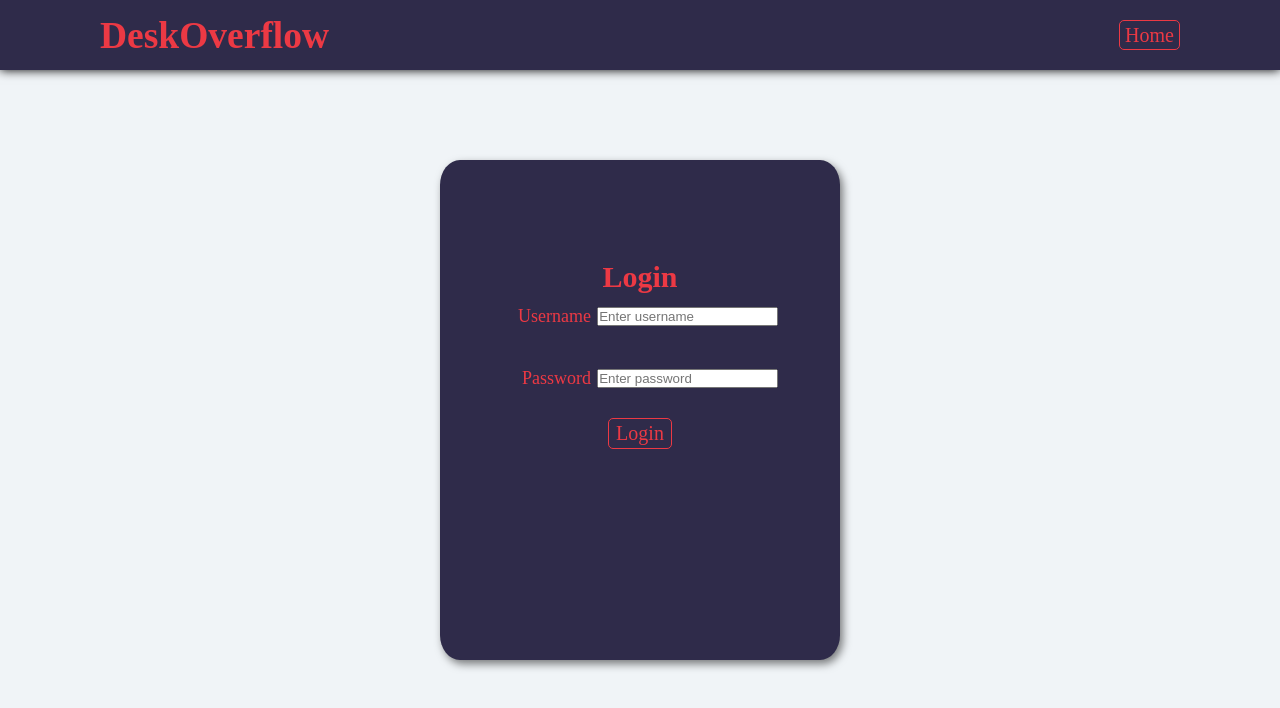
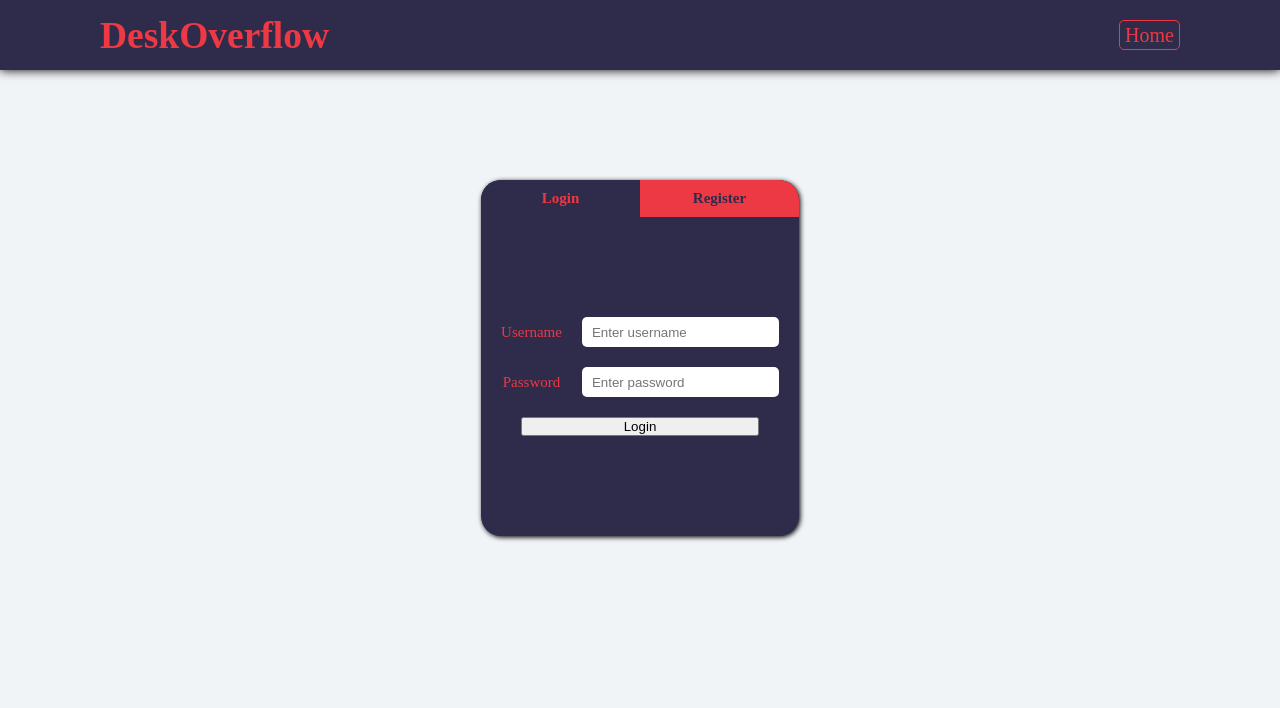
Before and after one commit to Dev-Desk-queque/front-end, a React (Create React App) app: page /login in a window 1280 px wide. Shown: the top 708 px of the page. Built offline with nearby package versions, Linux system fonts and the light colour scheme.

Commit message:
register and login form live

```diff
--- a/src/App.js
+++ b/src/App.js
@@ -2,8 +2,6 @@
 import React, { useEffect } from "react";
 import { BrowserRouter as Router, Switch, Route } from "react-router-dom";
 import Navbar from "./components/navbar";
-import Login from "./components/auth/Login";
-import Register from "./components/auth/Register";
 import styled, { keyframes } from "styled-components";
 import PrivateRoute from "./components/PrivateRoute";
 import { useDispatch, useSelector } from "react-redux";
@@ -11,6 +9,7 @@ import useAxios from "./hooks/useAxios";
 import { getIssues } from "./actions";
 import Dashboard from "./components/dashboard";
 import CreateIssue from "./components/createIssue";
+import Auth from "./components/auth";
 
 const errorKeyframe = keyframes`
   from {
@@ -45,7 +44,7 @@ const Messages = styled.section`
   .error,
   .inform,
   .warn {
-    filter: opacity(.825);
+    filter: opacity(0.825);
     padding: 1rem 2rem;
     width: max-content;
     display: flex;
@@ -110,7 +109,7 @@ function App() {
           {/* Insert all routes between this switch statement */}
           <Switch>
             <Route path="/login">
-              <Login />
+              <Auth />
             </Route>
 
             {/* Ut Oh... Gotta be logged in for this one... */}
--- a/src/components/auth/Login.js
+++ b/src/components/auth/Login.js
@@ -5,62 +5,6 @@ import useAxios from "../../hooks/useAxios";
 import useForm from "../../hooks/useForm";
 import { useDispatch } from "react-redux";
 import { logUserIn } from "../../actions";
-
-const Container = styled.div`
-  display: flex;
-  flex-direction: column;
-  align-items: center;
-  margin-top: 8rem;
-  height: 50rem;
-  width: 40rem;
-  padding-top: 10rem;
-  background: #2f2b4a;
-  color: #ec3944;
-  border-radius: 5%;
-  box-shadow: 3px 4px 8px 0px rgba(0, 0, 0, 0.5);
-  transition: 0.3s;
-  font-size: 1.5rem;
-
-  .links {
-
-    button,
-    .link {
-      font-family: inherit;
-      display: flex;
-      justify-content: center;
-      color: #ec3944;
-      background: none;
-      font-size: 2rem;
-      cursor: pointer;
-      border: thin solid #ec3944;
-      padding: 0.3rem 0.7rem;
-      margin: 0 14rem;
-      margin-top: 5%;
-      border-radius: 0.5rem;
-      transition: 0.125s ease-in-out all;
-      text-decoration: none;
-      &:hover {
-        transition: 0.125s ease-in-out all;
-        color: #2f2b4a;
-        background: #ec3944;
-        border: thin solid #ec3944;
-      }
-    }
-  }
-`;
-
-const Label = styled.label`
-  display: flex;
-  justify-content: flex-end;
-  align-items: center;
-  padding: 2%;
-  padding-right: 8%;
-  font-size: 1.8rem;
-`;
-
-const Input = styled.input`
-  margin: 2%;
-`;
 
 function Login() {
   const { axiosWithAuth: axios } = useAxios();
@@ -88,39 +32,27 @@ function Login() {
   };
 
   return (
-    <div>
-      <Container>
-        <h1>Login</h1>
     <form onSubmit={submitForm}>
-          <Label htmlFor="userName">
-            Username
-            <Input
+      <label htmlFor="userName">Username</label>
+      <input
         type="text"
         name="username"
         placeholder="Enter username"
         value={formValues.username}
         onChange={handleChanges}
-            ></Input>
-          </Label>
-          <br />
-          <Label htmlFor="password">
-            Password
-            <Input
+      />
+      <label htmlFor="password">Password</label>
+      <input
         type="password"
         name="password"
         placeholder="Enter password"
         value={formValues.password}
         onChange={handleChanges}
-            ></Input>
-          </Label>
-          <div className="links">
+      />
       <button type="submit" className="link">
         Login
       </button>
-          </div>
     </form>
-      </Container>
-    </div>
   );
 }
 
--- a/src/components/auth/Register.js
+++ b/src/components/auth/Register.js
@@ -19,61 +19,6 @@ const formSchema = yup.object().shape({
   student: yup.boolean().oneOf([false]),
   helper: yup.boolean().oneOf([false]),
 });
-
-const Container = styled.div`
-  display: flex;
-  flex-direction: column;
-  align-items: center;
-  margin-top: 8rem;
-  height: 50rem;
-  width: 40rem;
-  padding-top: 10rem;
-  background: #2f2b4a;
-  color: #ec3944;
-  border-radius: 5%;
-  box-shadow: 3px 4px 8px 0px rgba(0, 0, 0, 0.5);
-  transition: 0.3s;
-  font-size: 1.5rem;
-
-  .links {
-    button,
-    .link {
-      font-family: inherit;
-      display: flex;
-      justify-content: center;
-      color: #ec3944;
-      background: none;
-      font-size: 2rem;
-      cursor: pointer;
-      border: thin solid #ec3944;
-      padding: 0.3rem 0.7rem;
-      margin: 0 14rem;
-      margin-top: 5%;
-      border-radius: 0.5rem;
-      transition: 0.125s ease-in-out all;
-      text-decoration: none;
-      &:hover {
-        transition: 0.125s ease-in-out all;
-        color: #2f2b4a;
-        background: #ec3944;
-        border: thin solid #ec3944;
-      }
-    }
-  }
-`;
-
-const Label = styled.label`
-  display: flex;
-  justify-content: center;
-  align-items: center;
-  padding: 2%;
-  padding-right: 8%;
-  font-size: 1.8rem;
-`;
-
-const Input = styled.input`
-  margin: 2%;
-`;
 
 function Register() {
   const { axiosWithAuth: axios } = useAxios();
@@ -125,61 +70,49 @@ function Register() {
   };
 
   return (
-    <div>
-      <Container>
-        <h1>Register</h1>
     <form onSubmit={submitForm}>
-          <Label htmlFor="userName">
-            Username
-            <Input
+      <label htmlFor="userName">Username</label>
+      <input
         type="text"
         name="username"
-              placehokder="Enter username"
+        placeholder="Enter username"
         value={regFormState.username}
         onChange={handleChanges}
-            ></Input>
-          </Label>
-          <br />
-          <Label htmlFor="password">
-            Password
-            <Input
+      />
+      <label htmlFor="password">Password</label>
+      <input
         type="password"
         name="password"
-              placehokder="Enter password"
+        placeholder="Enter password"
         value={regFormState.password}
         onChange={handleChanges}
-            ></Input>
-          </Label>
-          <br />
-          <Label htmlFor="student">
-            Are you a student?
-            <Input
+      />
+      <label htmlFor="student">Are you a student?</label>
+      <div className="checkbox">
+        <input
           type="checkbox"
           name="student"
           value={regFormState.student}
           onChange={handleChanges}
-            ></Input>
-          </Label>
-          <br />
-          <Label htmlFor="student">
-            Are you a helper?
-            <Input
+        />
+        <span className={`${regFormState.student === true ? "checked" : ""}`} />
+      </div>
+
+      <label htmlFor="student">Are you a helper?</label>
+      <div className="checkbox">
+        <input
           type="checkbox"
           name="helper"
           value={regFormState.helper}
           onChange={handleChanges}
-            ></Input>
-          </Label>
-          <div className="links">
-            <NavLink to="/login" style={{ textDecoration: "none" }}>
+        />
+        <span className={`${regFormState.helper === true ? "checked" : ""}`} />
+      </div>
+
       <button name="button" type="submit">
         Create Account
       </button>
-            </NavLink>
-          </div>
     </form>
-      </Container>
-    </div>
   );
 }
 
--- a/src/components/auth/index.js
+++ b/src/components/auth/index.js
@@ -1,11 +1,148 @@
-import React from "react";
+import React, { useState } from "react";
 import styled from "styled-components";
 import { useSelector } from "react-redux";
 import { Redirect } from "react-router-dom";
-import Login from './Login';
-import Register from './Register';
+import Login from "./Login";
+import Register from "./Register";
 
+const Container = styled.div`
+  display: flex;
+  flex-direction: column;
+  justify-content: flex-start;
+  align-items: center;
+  background: #2f2b4a;
+  color: #ec3944;
+  min-width: 30rem;
+  margin-top: 10rem;
+  border-radius: 2rem;
+  box-shadow: 0.125rem 0.125rem 0.5rem 0rem black;
+  .header {
+    width: 100%;
+    display: flex;
+    justify-content: space-evenly;
+    .button {
+      &:first-child {
+        border-top-left-radius: 2rem;
+      }
+      &:last-child {
+        border-top-right-radius: 2rem;
+      }
+      width: 100%;
+      display: flex;
+      justify-content: center;
+      align-items: center;
+      background: #ec3944;
+      color: #2f2b4a;
+      padding: 1rem;
+      &:hover {
+        background: #bb1333;
+        color: black;
+        cursor: pointer;
+      }
+      &.active {
+        background: #2f2b4a;
+        color: #ec3944;
+        &:hover {
+          background: #2f2b4a;
+          color: #ec3944;
+          cursor: default;
+        }
+      }
+    }
+  }
+  .content {
+    display: flex;
+    flex-direction: column;
+    justify-content: center;
+    align-items: center;
+    height: 100%;
+    width: 100%;
+    padding: 10rem 0rem;
+    form {
+      display: grid;
+      grid-template-columns: 20%, auto;
+      grid-gap: 2rem;
+      margin: 0rem 2rem;
+      label,
+      input,
+      .checkbox {
+        display: flex;
+        justify-content: center;
+        align-items: center;
+      }
+      label {
+        grid-column: 1 / 2;
+        font-size: 1.5rem;
+      }
+      input {
+        grid-column: 2 / 3;
+        height: 3rem;
+        border-radius: .5rem;
+        border: none;
+        padding: 0rem 1rem;
+      }
+      .checkbox {
+        grid-column: 2 / 3;
+        position: relative;
+        z-index: 0;
+        input[type="checkbox"] {
+          width: 2rem;
+          height: 2rem;
+          z-index: 1;
+        }
+        span {
+          position: absolute;
+          background: white;
+          width: 2rem;
+          height: 2rem;
+          z-index: 0;
+          border-radius: 0.25rem;
+          &:hover {
+            background: grey;
+          }
+          &.checked {
+            background: black;
+            content: ${"\u2713"};
+          }
+        }
+      }
+      button {
+        grid-column: 1 / 3;
+        margin: 0rem 2rem;
+      }
+    }
+  }
+`;
 
-export default function Auth(props) {
-    const user = useSelector(state => state.user);
+export default function Auth() {
+  const [loginShowing, setLoginShowing] = useState(true);
+
+  const user = useSelector((state) => state.user);
+  return (
+    <React.Fragment>
+      {user.token !== null ? (
+        <Redirect to="/dashboard" />
+      ) : (
+        <Container>
+          <div className="header">
+            <h2
+              className={`button ${loginShowing && "active"}`}
+              onClick={() => setLoginShowing(true)}
+            >
+              Login
+            </h2>
+            <h2
+              className={`button ${loginShowing || "active"}`}
+              onClick={() => setLoginShowing(false)}
+            >
+              Register
+            </h2>
+          </div>
+          <section className="content">
+            {loginShowing ? <Login /> : <Register />}
+          </section>
+        </Container>
+      )}
+    </React.Fragment>
+  );
 }
```
Lines whose indentation alone changed are shown as unchanged.
